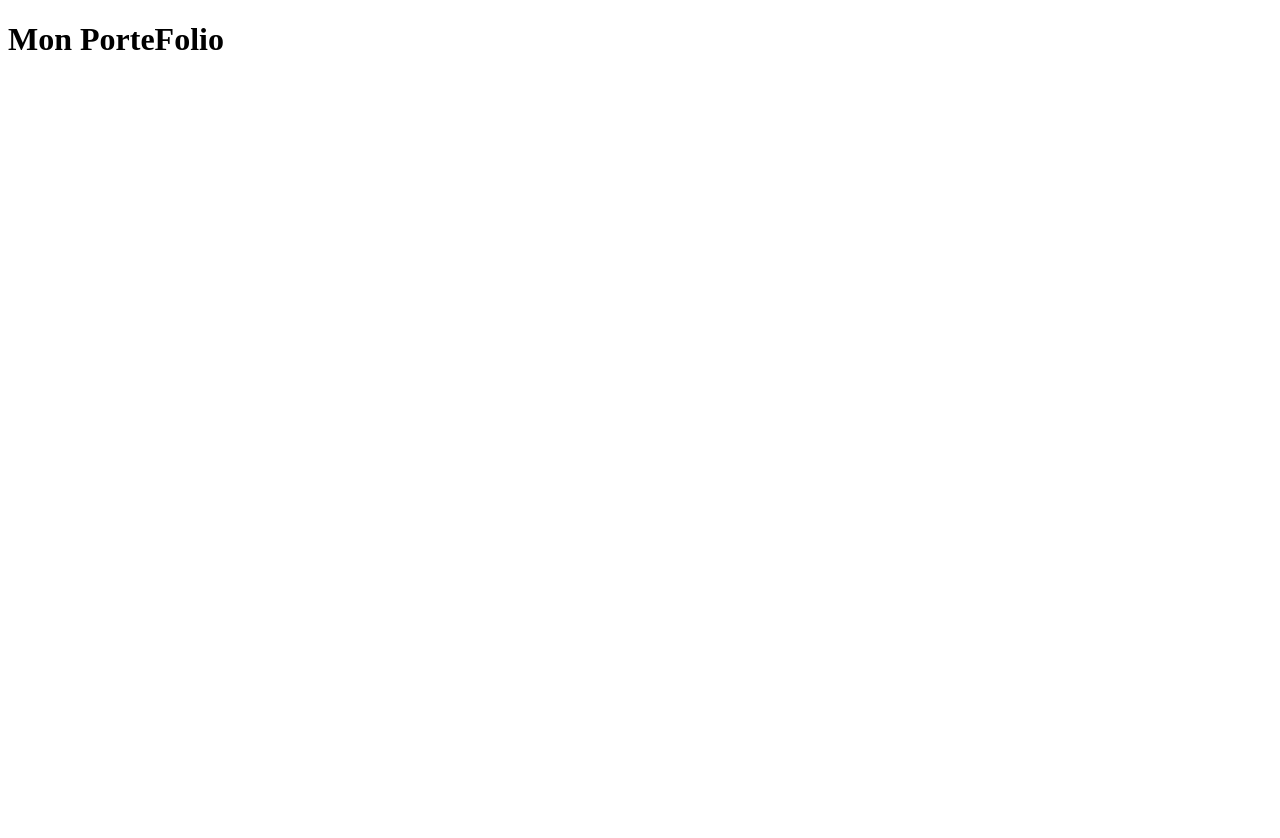
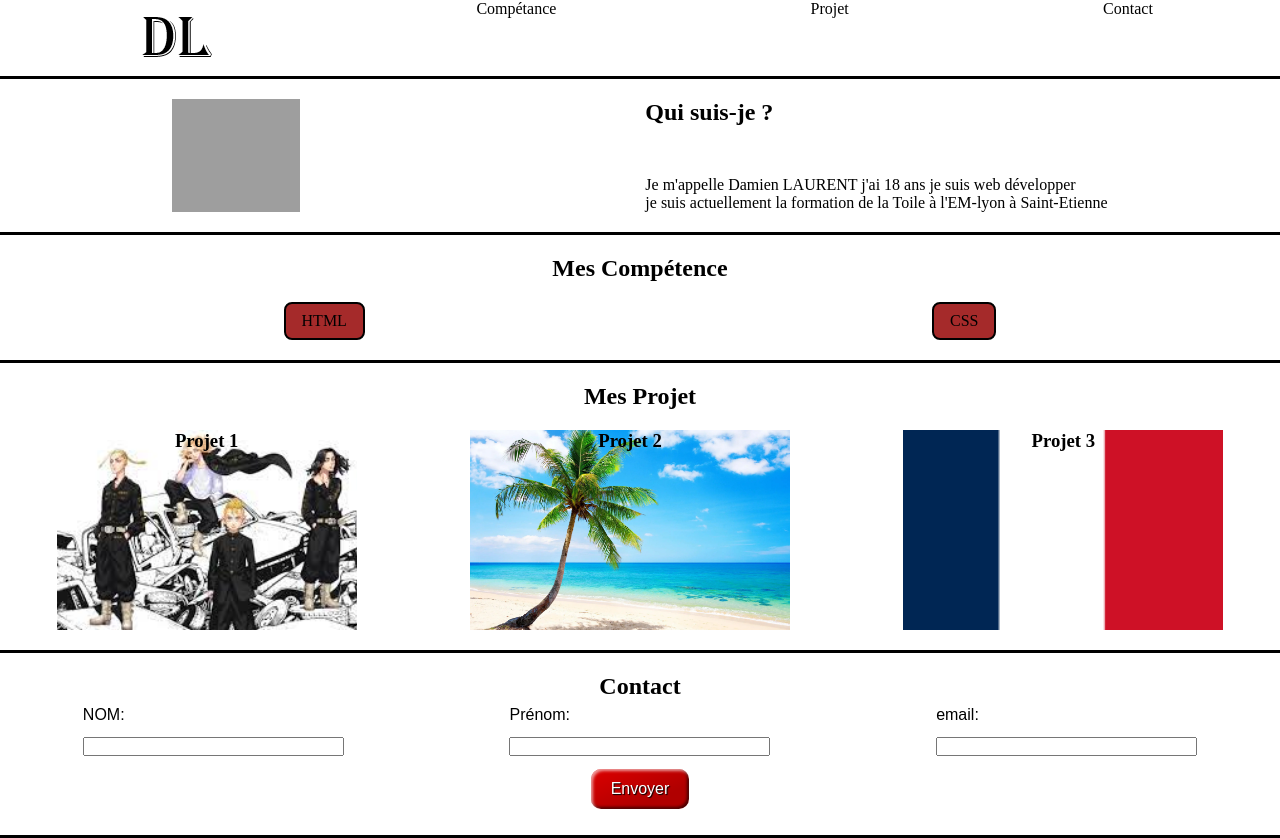
Before and after one commit to LePtitDam/portefolio, a plain HTML site: page index.html in a window 1280 px wide. Before the commit the page ends 800 px from the top, so only its background shows below. Drawn offline with Linux system fonts and the light colour scheme; grey boxes are pictures that could not be loaded.

Commit message:
mise a jour du 06/11/2023
première édition

```diff
--- a/index.html
+++ b/index.html
@@ -3,9 +3,75 @@
 <head>
     <meta charset="UTF-8">
     <meta name="viewport" content="width=device-width, initial-scale=1.0">
+    <link rel="stylesheet" href="style.css">
     <title>PorteFolio DL</title>
 </head>
 <body>
-    <h1>Mon PorteFolio</h1>
+    <header>
+        <div class="flex around bordure-bas">
+         <img src="image/logo.PNG" alt="logo">
+         <p class="texte-droit">Compétance</p>
+         <p class="texte-droit">Projet</p>
+         <p class="texte-droit">Contact</p>
+        </div>
+    </header>
+    <div class="flex around margin-top20 bordure-bas padingbas">
+        <img class="imagemoi" src="image/1699265514182.jpg" alt="">
+
+        <div>
+            <h2 class="">Qui suis-je ?</h2>
+            <p class="margin-top50">
+            Je m'appelle Damien LAURENT j'ai 18 ans je suis web développer <br>
+            je suis actuellement la formation de la Toile à l'EM-lyon à Saint-Etienne
+         </p>
+        </div>
+    </div>
+
+<div class="bordure-bas padingbas">
+        <h2 class="texte-centre margin-top20">Mes Compétence</h2>
+        <div class="flex texte-centre around">
+            <p class="bgcomp">HTML</p>
+            <p class="bgcomp">CSS</p>
+        </div>
+</div>
+ <div class="margin-top20 bordure-bas padingbas">
+    <h2 class="texte-centre">Mes Projet</h2>
+    <div class="flex around taille100 texte-centre margin-top20">
+        <h3 class="bgprojet1">Projet 1</h3>
+        <h3 class="bgprojet2">Projet 2</h3>
+        <h3 class="bgprojet3">Projet 3</h3>
+
+    </div>
+ </div>
+
+ <div>
+    <h2 class="texte-centre margin-top20">Contact</h2>
+    <div class="flex around">
+       <div> <label for="email">NOM:</label>
+
+<input type="text" id="nom" size="30" required />
+</div>
+<div>
+<label for="email">Prénom:</label>
+
+<input type="text" id="Prénom" size="30" required />
+</div>
+
+    <div>
+        <label for="email">email:</label>
+
+        <input type="email" id="email"size="30" required />
+
+    </div>
+</div>
+<div class="texte-centre bordure-bas padingbas">
+    <input class="favorite styled" type="button" value="Envoyer" />
+</div>
+ </div>
+
+ <footer>
+
+ </footer>
+
 </body>
 </html>
--- /dev/null
+++ b/style.css
@@ -0,0 +1,143 @@
+*{
+    margin: 0;
+    padding: 0;
+}
+.border{
+    border: solid 2px;
+}
+
+.flex{
+    display: flex;
+    flex-wrap: wrap;
+}
+
+.flex-center{
+    display: flex;
+    flex-wrap: wrap;
+    text-align: center;
+}
+
+.ligne{
+    display: inline;
+}
+
+.between{
+    justify-content: space-between;
+}
+
+.around{
+    justify-content: space-around;
+}
+
+.texte-droit{
+    text-align: right;
+}
+
+.texte-gauche{
+    text-align: left;
+}
+
+.texte-centre{
+    text-align: center;
+}
+
+.bordure-bas{
+    border-bottom: solid 3px;
+}
+
+
+.imagemoi{
+    width: 10%;
+}
+
+.padingbas{
+    padding-bottom: 20px;
+}
+
+.margin-top20{
+    margin-top: 20px;
+}
+
+.margin-top50{
+    margin-top: 50px;
+}
+
+.margin-bas20{
+    margin-bottom: 20px;
+}
+
+.bgcomp{
+    background-color: brown;
+    border: solid 2px;
+    border-radius: 8px;
+    padding: 8px 16px ;
+    margin-top: 20px;
+}
+
+.bgprojet1{
+    background-image: url("image/tokyo\ revenger.jpg");
+    width: 300px;
+    background-repeat: no-repeat;
+    background-size: cover;
+}
+
+.bgprojet2{
+    background-image: url("image/palmier.webp");
+    width: 25%;
+    background-size: cover;
+}
+
+.bgprojet3{
+    background-image: url("image/drapeau\ france.png");
+    width: 25%;
+    background-repeat: no-repeat;
+    background-size: cover;
+}
+
+.taille100{
+    width: 100%;
+    height: 200px;
+}
+
+label {
+    display: block;
+    font:
+      1rem 'Fira Sans',
+      sans-serif;
+  }
+
+  input,
+  label {
+    margin: 0.4rem 0;
+  }
+
+  .styled {
+    border: 0;
+    line-height: 2.5;
+    padding: 0 20px;
+    font-size: 1rem;
+    text-align: center;
+    color: #fff;
+    text-shadow: 1px 1px 1px #000;
+    border-radius: 10px;
+    background-color: rgba(220, 0, 0, 1);
+    background-image: linear-gradient(
+      to top left,
+      rgba(0, 0, 0, 0.2),
+      rgba(0, 0, 0, 0.2) 30%,
+      rgba(0, 0, 0, 0)
+    );
+    box-shadow:
+      inset 2px 2px 3px rgba(255, 255, 255, 0.6),
+      inset -2px -2px 3px rgba(0, 0, 0, 0.6);
+  }
+
+  .styled:hover {
+    background-color: rgba(255, 0, 0, 1);
+  }
+
+  .styled:active {
+    box-shadow:
+      inset -2px -2px 3px rgba(255, 255, 255, 0.6),
+      inset 2px 2px 3px rgba(0, 0, 0, 0.6);
+  }
```
Also changed, not shown: image/drapeau france.png (added), image/logo.PNG (added), image/palmier.webp (added), image/tokyo revenger.jpg (added), 1 other file.
